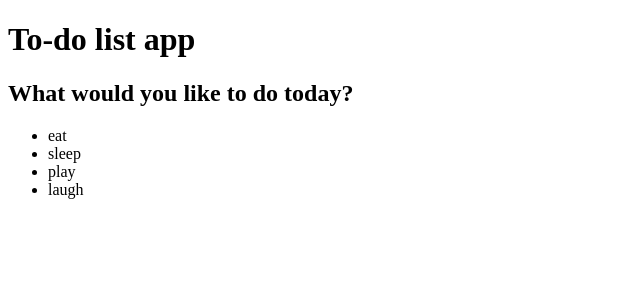
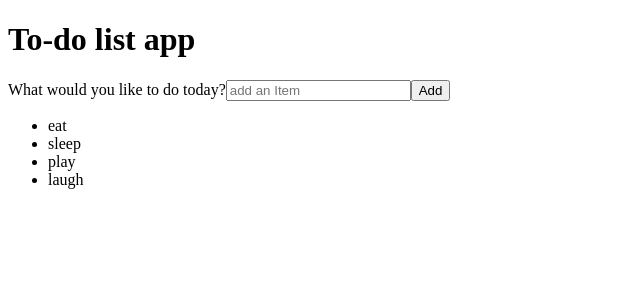
Before and after one commit to ozzestrophic/todo-app, an Angular app: page / in a window 1280 px wide. Shown: the top 300 px of the page, without its empty margins (0-640 px from the left). Built offline with nearby package versions, Linux system fonts and the light colour scheme.

Commit message:
feat: added input to insert todo

```diff
--- a/src/app/app.component.html
+++ b/src/app/app.component.html
@@ -1,7 +1,19 @@
 <main class="main">
   <h1>To-do list app</h1>
-  <h2>What would you like to do today?</h2>
-
+  <label for="addItemInput">What would you like to do today?</label>
+  <input
+    #newItem
+    placeholder="add an Item"
+    (keyup.enter)="addItem(newItem.value); newItem.value = ''"
+    class="lg-text-input"
+    id="addItemInput"
+  />
+  <button
+    class="btn-primary"
+    (click)="addItem(newItem.value); newItem.value = ''"
+  >
+    Add
+  </button>
   <ul>
     <li *ngFor="let item of items">{{ item.description }}</li>
   </ul>
```
